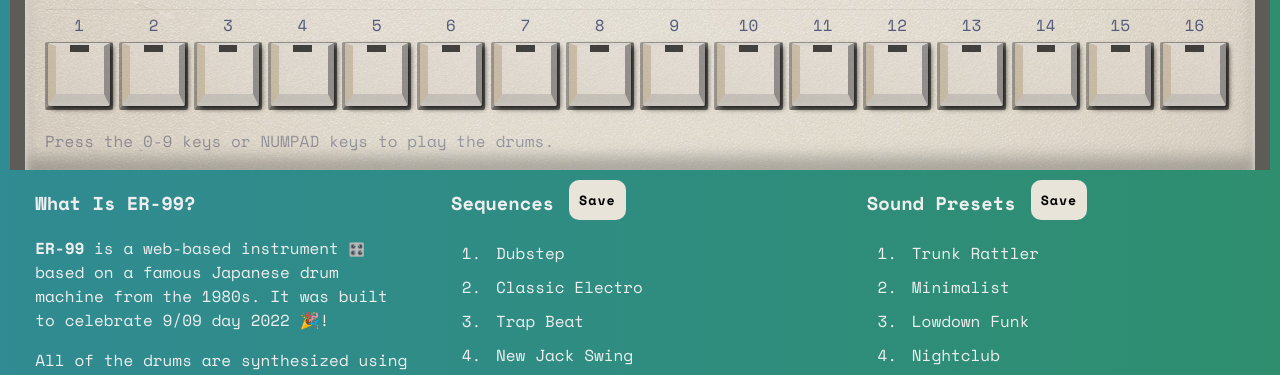
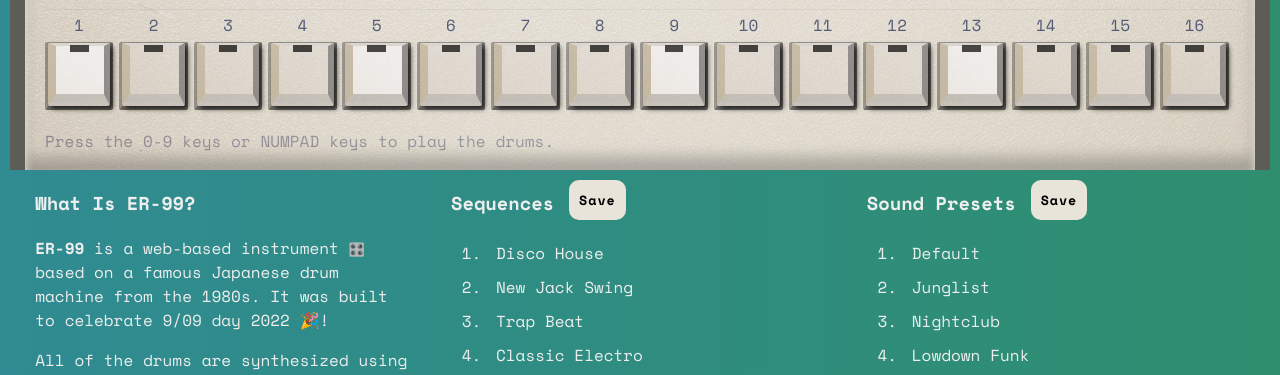
Before and after one commit to matthewcieplak/er-99, a website: page index.html in a window 1280 px wide. Shown: the part 577-952 px from the top of the page. Drawn offline with nearby package versions, Linux system fonts and the light colour scheme.

Commit message:
Minor style/readibility tweaks

```diff
--- a/js/build.js
+++ b/js/build.js
@@ -824,7 +824,7 @@ class PresetList {
         var presetName;
         if (typename == 'factory') {
             presetLi.innerHTML = id;
-            this.presetList.insertBefore(presetLi, this.presetList.firstChild);
+            this.presetList.appendChild(presetLi);
         }
         else {
             if (is_new) {
--- a/style.css
+++ b/style.css
@@ -388,6 +388,19 @@ button {
     border-color: #8d8a81 #3e3c3c #87837a #74674f;
     box-shadow: 2px 2px 3px rgba(0,0,0,0.5)
     /* top: 4px; */
+}
+
+/* .sequencer_button .number{
+    border-bottom: 1px solid #5e5c5c;
+}
+
+.sequencer_button:nth-of-type(4n+1) .number{
+    text-decoration-line: underline;
+    border-bottom: 2px solid rgba(100,100,100,0.5);
+} */
+
+.sequencer_button:nth-of-type(4n+1):before{
+    background-color: #fafafa;
 }
 
 .big_button{
```
